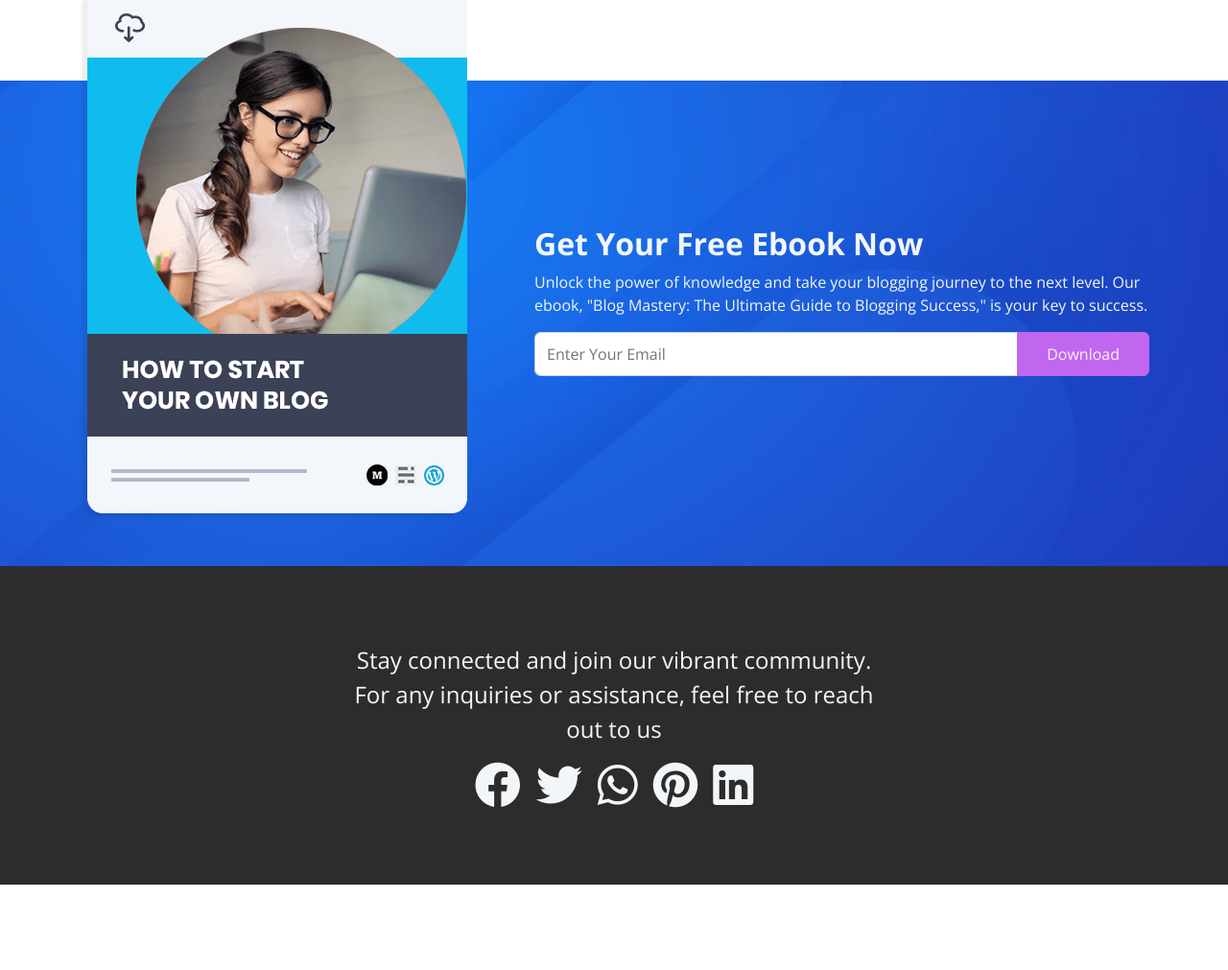
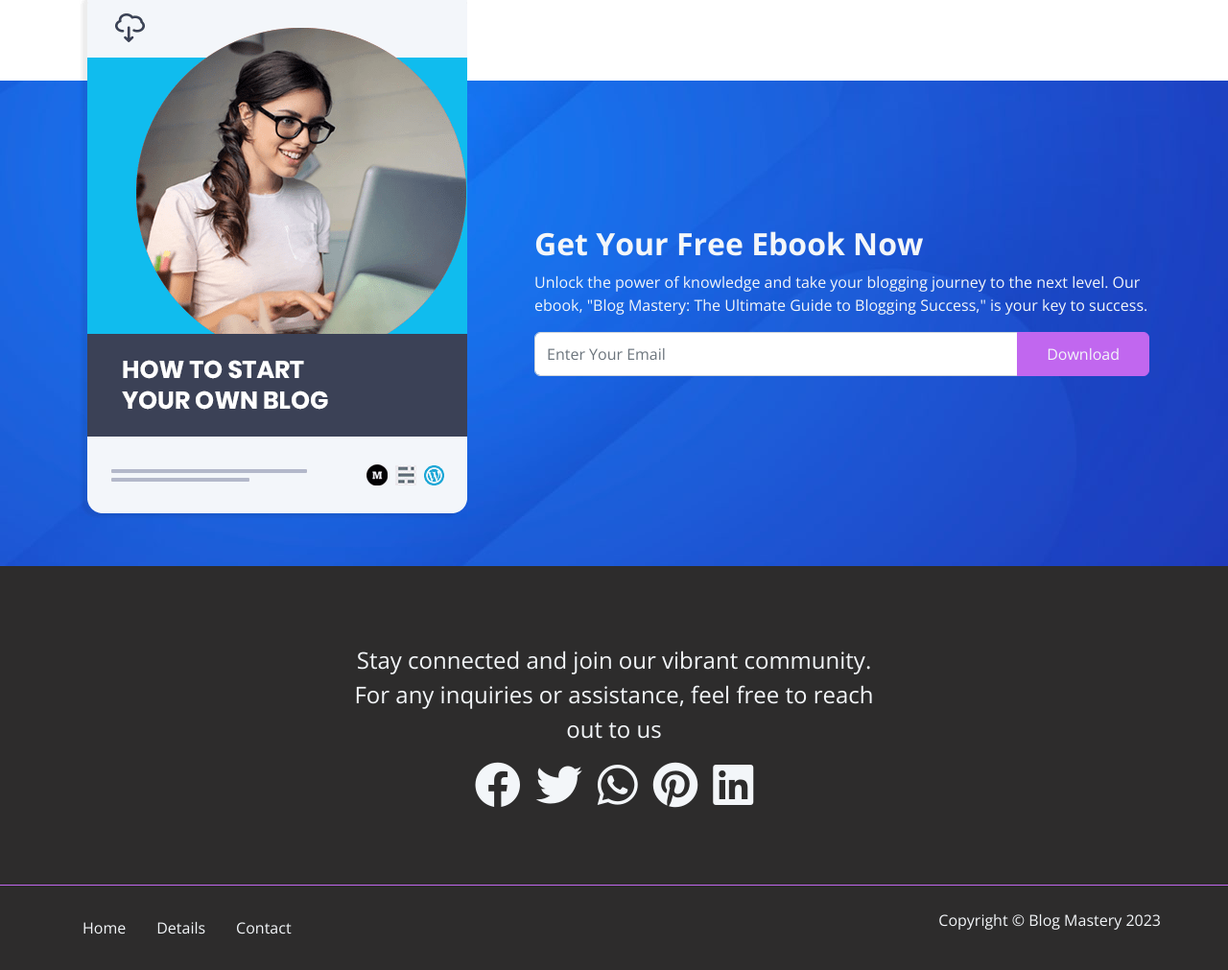
Before and after one commit to HemruChamuditha/E-Books-Website, a website: page index.html in a window 1280 px wide. Shown: the part 3869-4880 px from the top of the page at 96% size. Before the commit the page ends 4791 px from the top, so only its background shows below. Drawn offline with nearby package versions, Linux system fonts and the light colour scheme; files that its build step writes are made by us from their sources.

Commit message:
adds the copyright part

```diff
--- a/index.html
+++ b/index.html
@@ -264,7 +264,7 @@
       </div>
 
       <!-- footer -->
-<div class="footer bg-dark text-light">
+<div class="footer bg-dark text-light  border-bottom border-primary">
   <div class="container">
     <div class="row">
       <div class="col-md-6 offset-md-3 text-center">
@@ -281,6 +281,31 @@
   </div>
 </div>
 
+<!-- copyright -->
+ <div class="copyright bg-dark text-light py-4">
+
+  <div class="container">
+    <div class="row">
+      <div class="col-md-3 p-0">
+        <ul class="nav">
+          <li class="nav-item">
+            <a class="nav-link text-light" aria-current="page" href="#">Home</a>
+          </li>
+          <li class="nav-item">
+            <a class="nav-link text-light" href="#">Details</a>
+          </li>
+          <li class="nav-item">
+            <a class="nav-link text-light" href="#">Contact</a>
+          </li>
+        </ul>
+      </div>
+      <div class="col-md-3 ms-auto text-end p-0">
+       <p>Copyright © Blog Mastery 2023</p>
+      </div>
+
+    </div>
+  </div>
+ </div>
 
     <script src="js/bootstrap.bundle.min.js"></script>
     <script src="js/script.js"></script>
```
